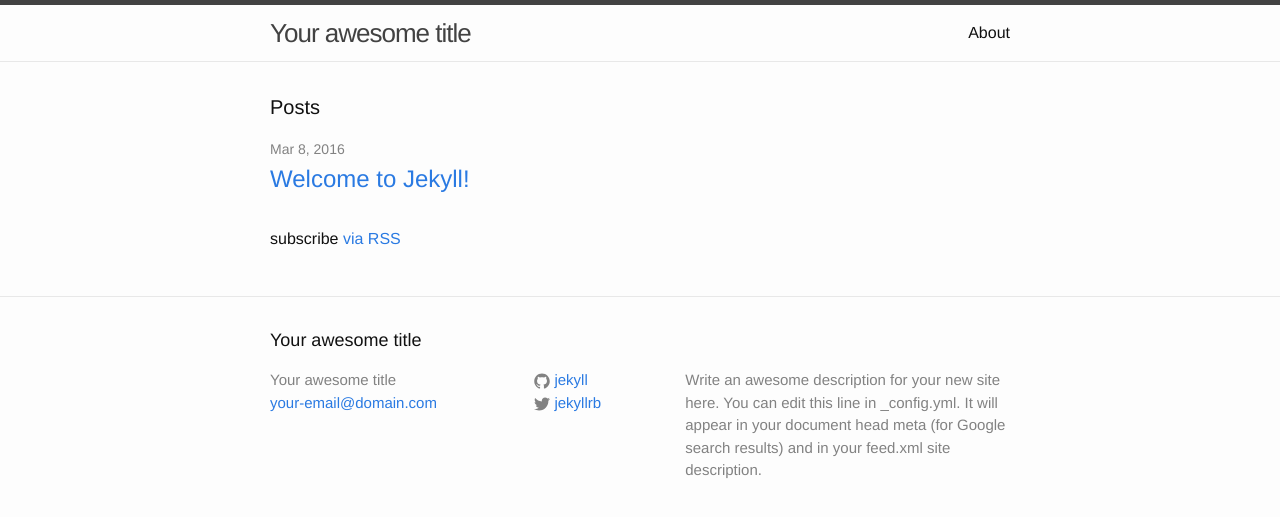
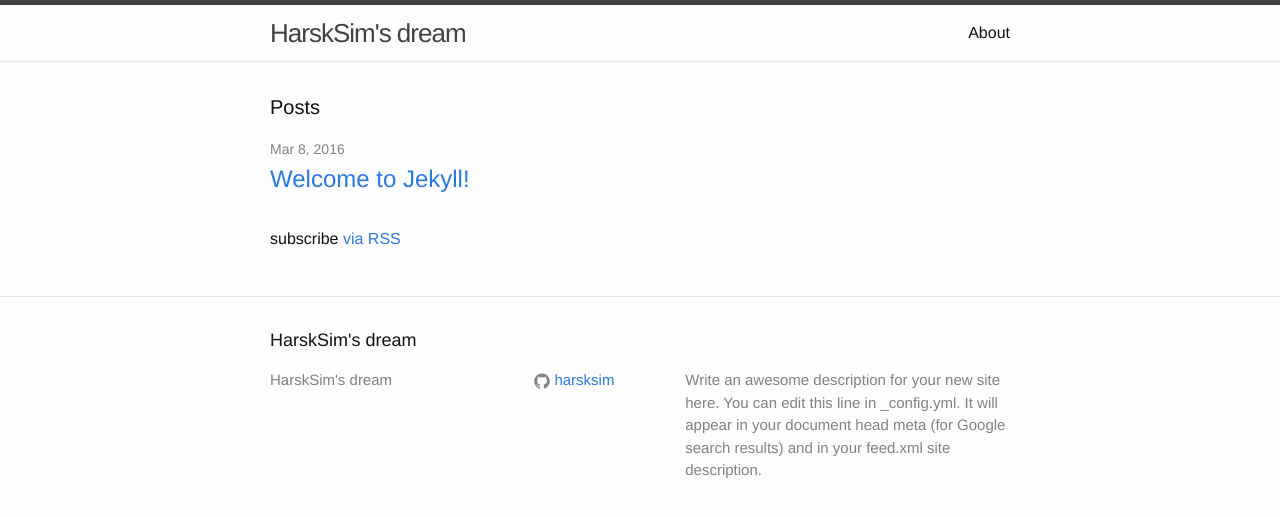
Before and after one commit to harsksim/harsksim.github.io, a Jekyll site: the page built from index.html, in a window 1280 px wide. Shown: the top 517 px of the page. Built offline with Jekyll 4.4.1, drawn with Linux system fonts in a browser that asks for light colours.

Commit message:
change config

```diff
--- a/_config.yml
+++ b/_config.yml
@@ -6,16 +6,16 @@
 # 'jekyll serve'. If you change this file, please restart the server process.
 
 # Site settings
-title: Your awesome title
-email: your-email@domain.com
+title: HarskSim's dream
+email:
 description: > # this means to ignore newlines until "baseurl:"
   Write an awesome description for your new site here. You can edit this
   line in _config.yml. It will appear in your document head meta (for
   Google search results) and in your feed.xml site description.
 baseurl: "" # the subpath of your site, e.g. /blog
-url: "http://yourdomain.com" # the base hostname & protocol for your site
-twitter_username: jekyllrb
-github_username:  jekyll
+url: "http://harsksim.github.io" # the base hostname & protocol for your site
+twitter_username:
+github_username: harsksim
 
 # Build settings
 markdown: kramdown
```
